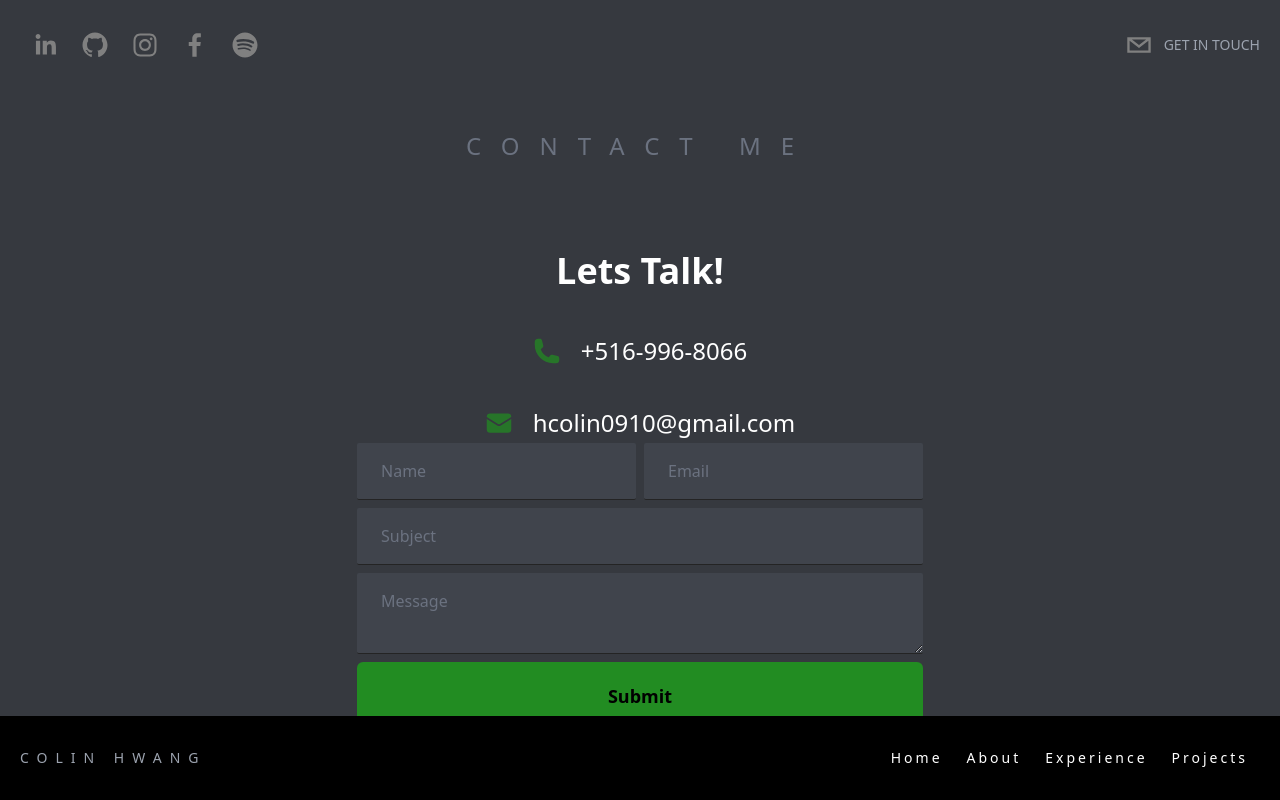
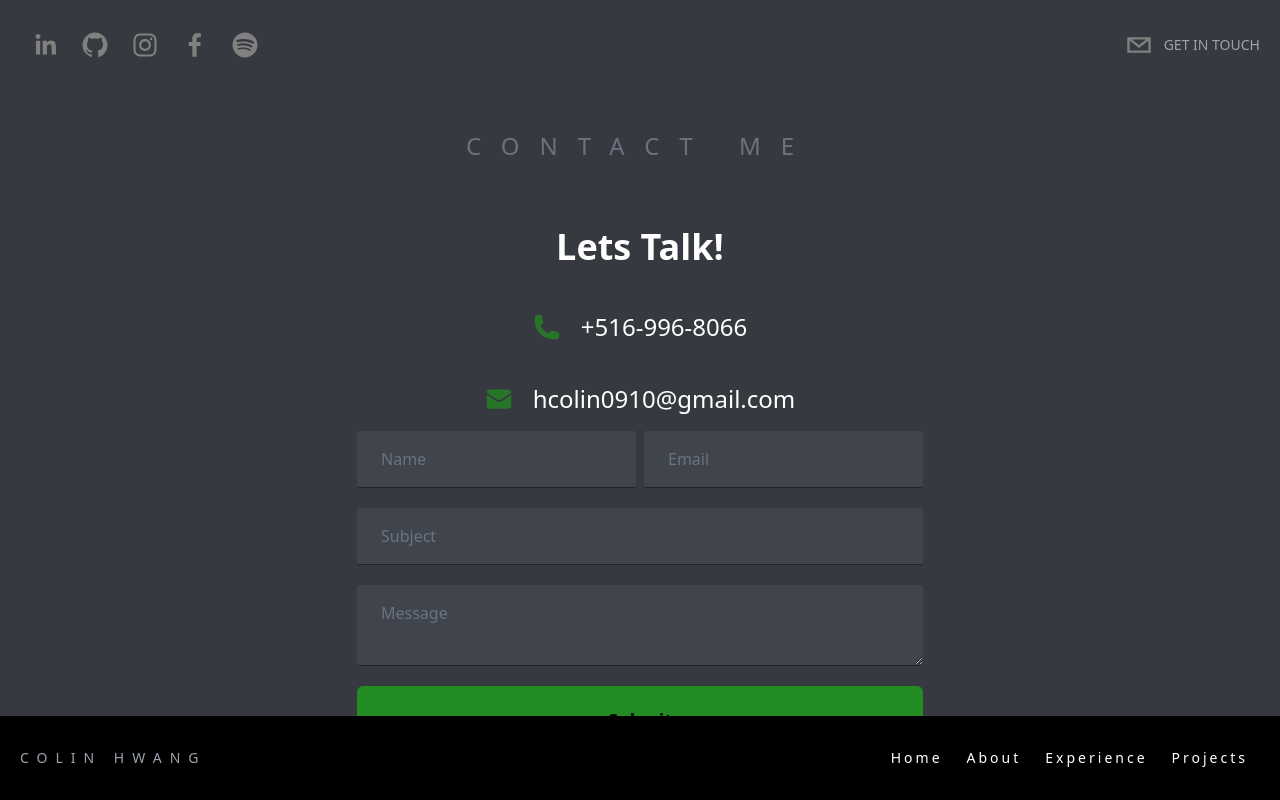
Before and after one commit to colinh09/Personal-Website, a Next.js app: page /Mail in a window 1280 px wide. Built offline with nearby package versions, Linux system fonts and the light colour scheme.

Commit message:
please please please

```diff
--- a/components/Contact.tsx
+++ b/components/Contact.tsx
@@ -50,7 +50,7 @@ function Contact({}: Props) {
 
             </div>
 
-            <form onSubmit={handleSubmit(onSubmit)} className = "flex flex-col space-y-2 w-fit mx-auto">
+            <form onSubmit={handleSubmit(onSubmit)} className = "flex flex-col space-y-5 pt-3 w-fit mx-auto">
                 <div className = "flex space-x-2">
                     <input {...register('name')} placeholder="Name" className="contactInput" type="text" />
                     <input {...register('email')} placeholder="Email" className="contactInput" type="email" />
```
